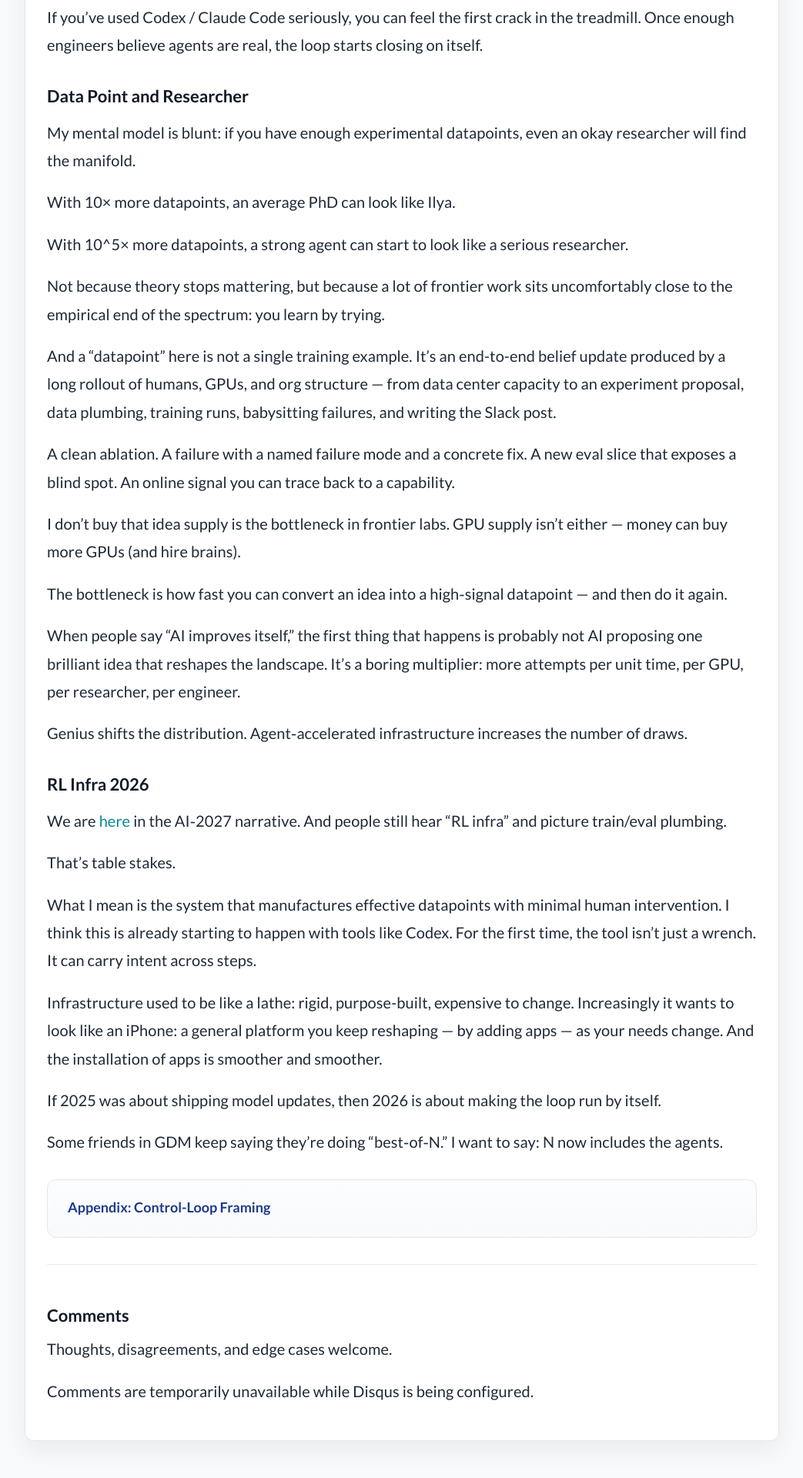
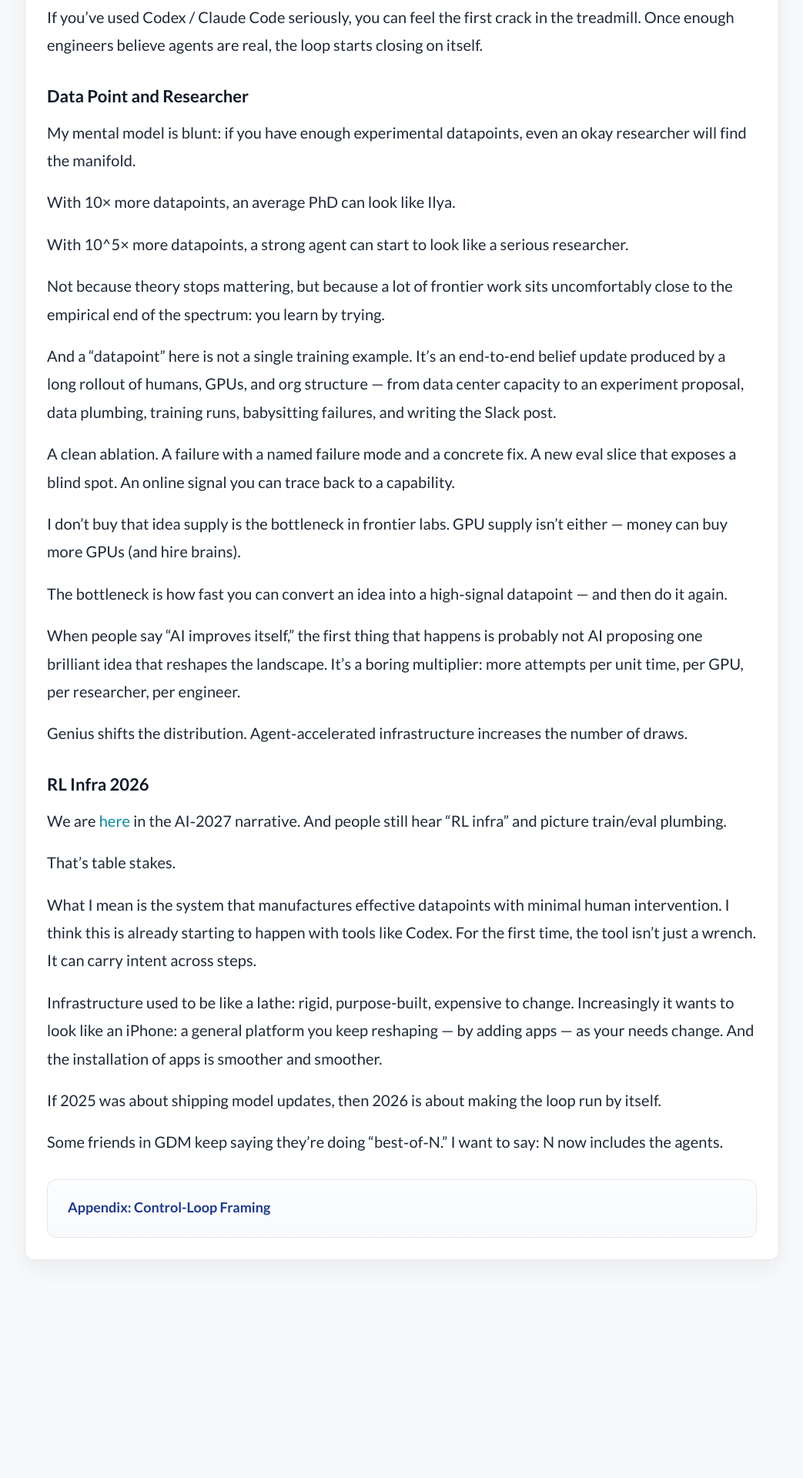
Before and after one commit to haossr/haossr.github.io, a Jekyll site: the page built from writing/the-real-flywheel/index.html, in a window 1280 px wide. Shown: the part 1636-3556 px from the top of the page at 77% size, without its empty margins (118-1161 px from the left). Built offline with Jekyll 4.4.1, drawn with Linux system fonts in a browser that asks for light colours; after the commit the page ends 3321 px from its top, so only the background shows below that.

Commit message:
fix(writing): hide comments block on The Real Flywheel (#29)
Co-authored-by: Hao Sheng <haosheng@users.noreply.github.com>

```diff
--- a/writing/the-real-flywheel/index.html
+++ b/writing/the-real-flywheel/index.html
@@ -227,7 +227,6 @@
         </ul>
       </details>
 
-      {% include writing-comments.html %}
     </article>
   </div>
 
```
